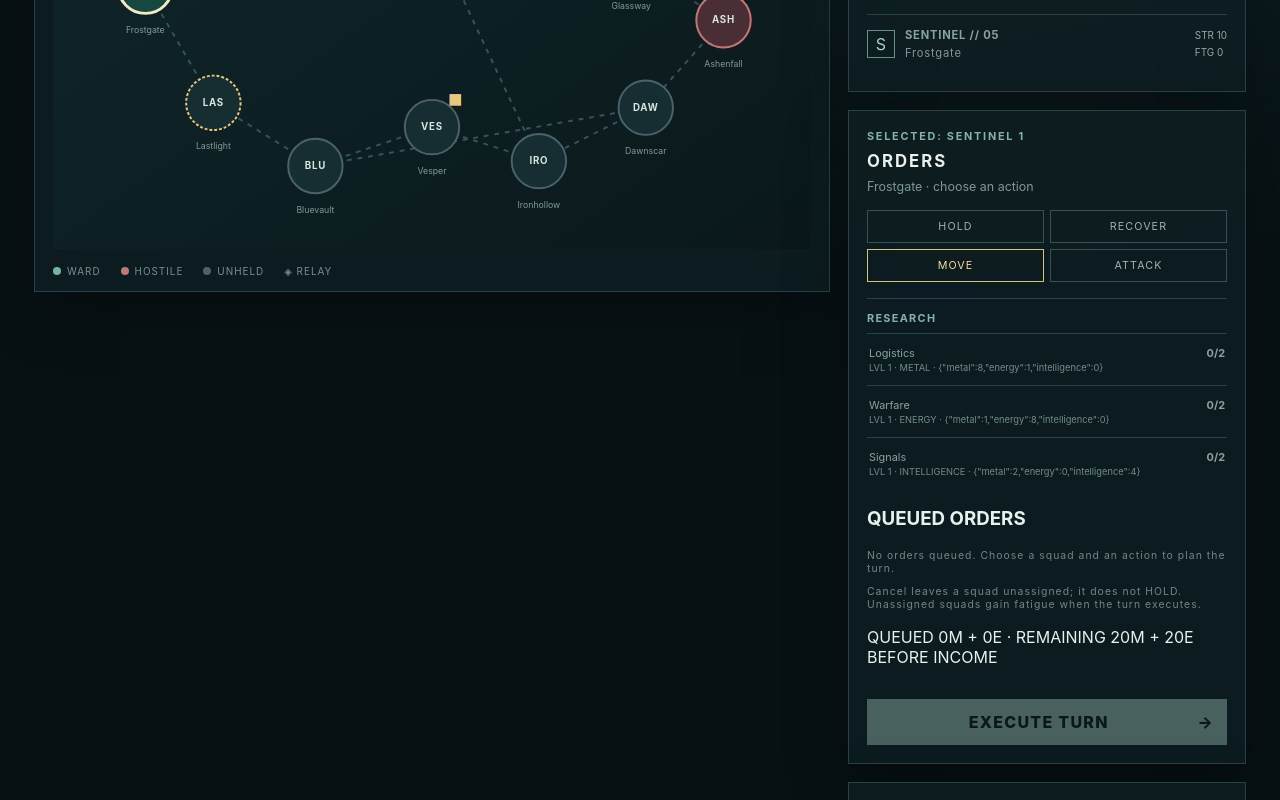
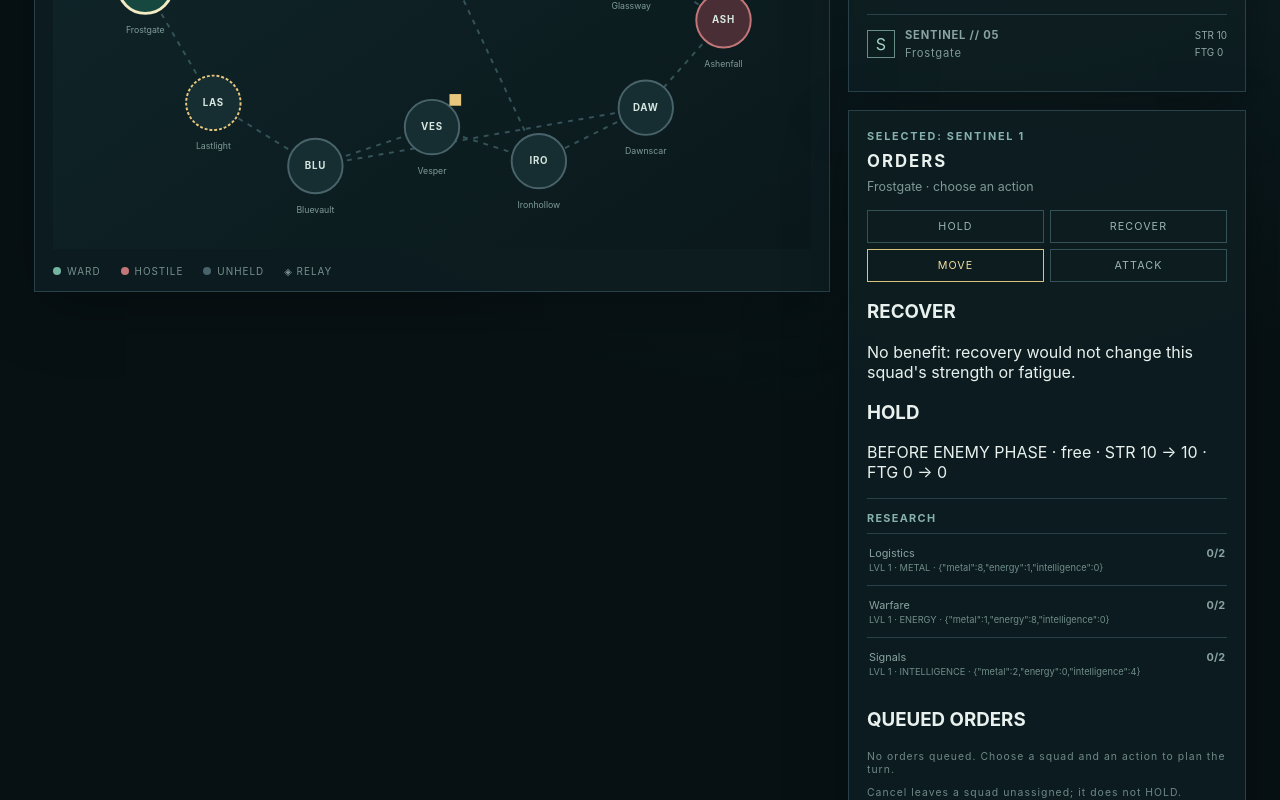
Before and after one commit to mostly-controlled/rimeward, a React (Vite) app: page / in a window 1280 px wide. Shown: the part 711-1511 px from the top of the page. Built offline with nearby package versions, Linux system fonts and the light colour scheme.

Commit message:
Fix recovery decision previews

```diff
--- a/src/ui/App.tsx
+++ b/src/ui/App.tsx
@@ -690,7 +690,7 @@ export function App({ initialGame }: { initialGame?: GameState } = {}) {
                   )}
                 </div>
                 {orderFor(selectedSquad)?.type === "recover" && (
-                  <section className="recovery-preview" aria-label="Recovery preview">
+                  <section className="recovery-preview" aria-label="Recovery order preview">
                     <h3>RECOVERY PREVIEW</h3>
                     <p>
                       BEFORE ENEMY PHASE · costs {recoveryMetalCost(game)} metal + 2 energy ·
@@ -698,15 +698,23 @@ export function App({ initialGame }: { initialGame?: GameState } = {}) {
                     </p>
                   </section>
                 )}
-                {orderFor(selectedSquad)?.type === "hold" && (
+                <section className="recovery-preview" aria-label="Recovery preview">
+                  <h3>RECOVER</h3>
+                  <p>
+                    {recoverySupplied
+                      ? recoveryHasBenefit
+                        ? `BEFORE ENEMY PHASE · costs ${recoveryMetalCost(game)} metal + 2 energy · STR ${squad.strength} → ${recoveryStrengthAfter} · FTG ${squad.fatigue} → ${recoveryFatigueAfter}`
+                        : "No benefit: recovery would not change this squad's strength or fatigue."
+                      : "Unavailable outside supplied player territory; recovery promises no gains."}
+                  </p>
+                </section>
                 <section className="recovery-preview" aria-label="Hold preview">
-                    <h3>HOLD PREVIEW</h3>
+                  <h3>HOLD</h3>
                   <p>
                     BEFORE ENEMY PHASE · free · STR {squad.strength} → {squad.strength} ·
                     FTG {squad.fatigue} → {Math.max(0, squad.fatigue - 1)}
                   </p>
                 </section>
-                )}
                 <section className="research">
                   <h3>RESEARCH</h3>
                   {(
```
Also changed, not shown: 1 other file (tests, documents, lock files or other folders). Lines whose indentation alone changed are shown as unchanged.
